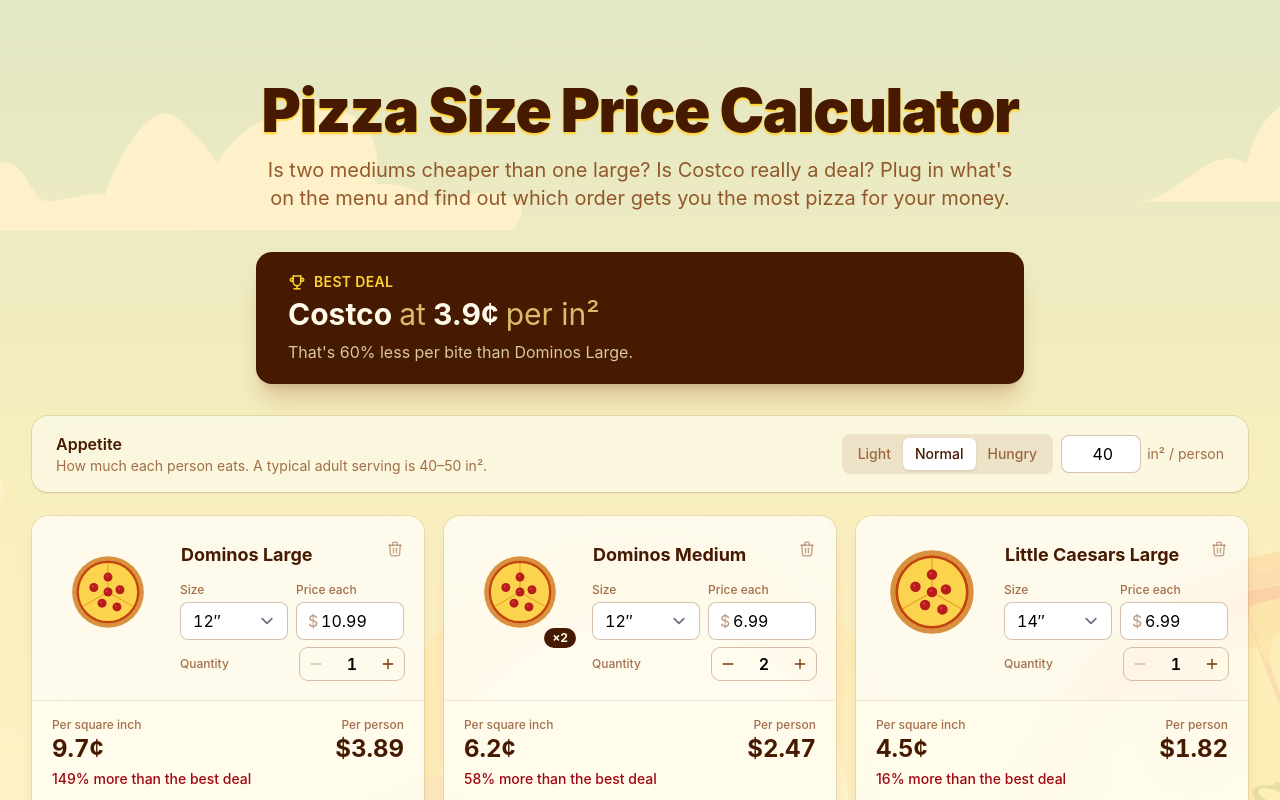
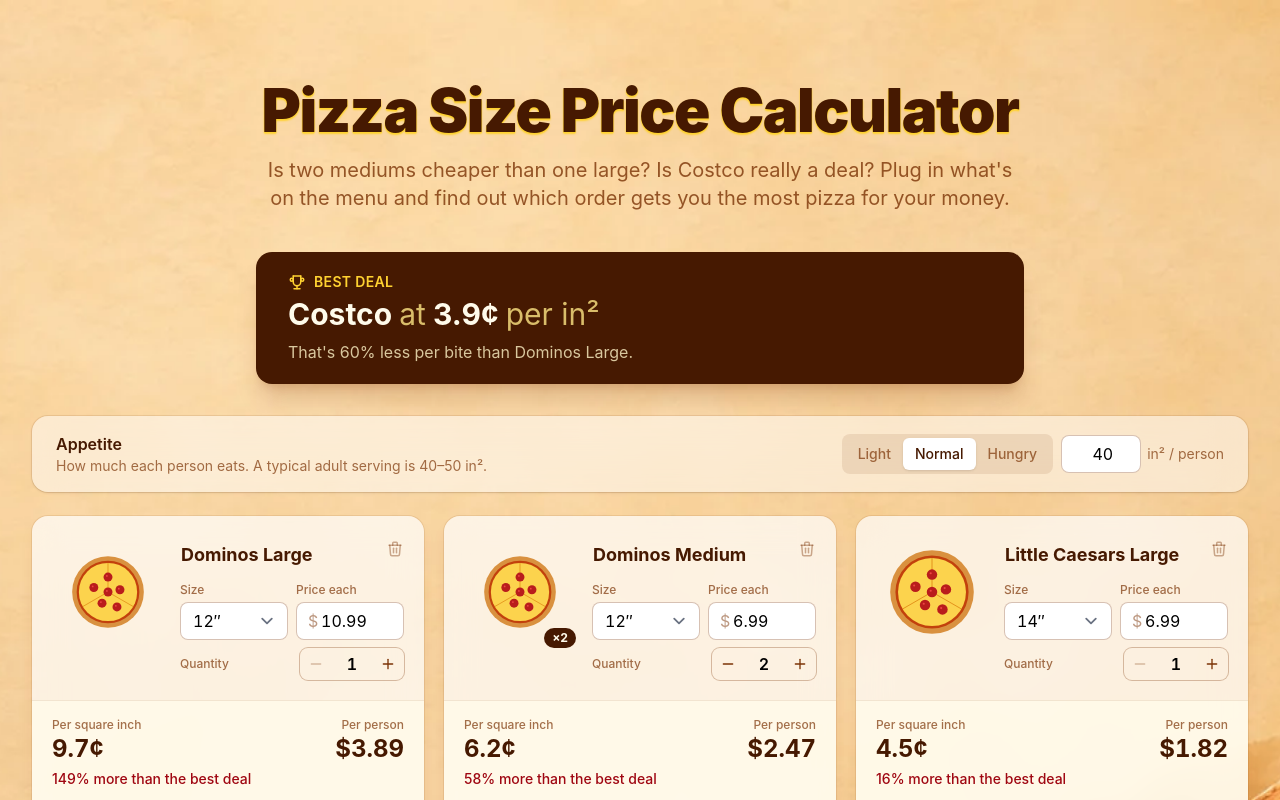
Before and after one commit to michaelbonner/pizza-size-price-calculator, a SvelteKit app: page / in a window 1280 px wide. Shown: the top 800 px of the page. Built offline with nearby package versions, Linux system fonts and the light colour scheme.

Commit message:
Refresh pizza calculator background

```diff
--- a/src/app.css
+++ b/src/app.css
@@ -22,7 +22,7 @@
 
 	body {
 		@apply bg-amber-100;
-		background-image: url('/pizza-bg.svg');
+		background-image: url('/pizza-bg.webp');
 		background-size: cover;
 		background-position: center;
 		background-repeat: no-repeat;
--- a/src/error.html
+++ b/src/error.html
@@ -20,7 +20,7 @@
 				display: flex;
 				flex-direction: column;
 				background-color: #fef3c6;
-				background-image: url('/pizza-bg.svg');
+				background-image: url('/pizza-bg.webp');
 				background-size: cover;
 				background-position: center;
 				background-repeat: no-repeat;
```
Also changed, not shown: static/pizza-bg.svg (deleted), static/pizza-bg.webp (added).
